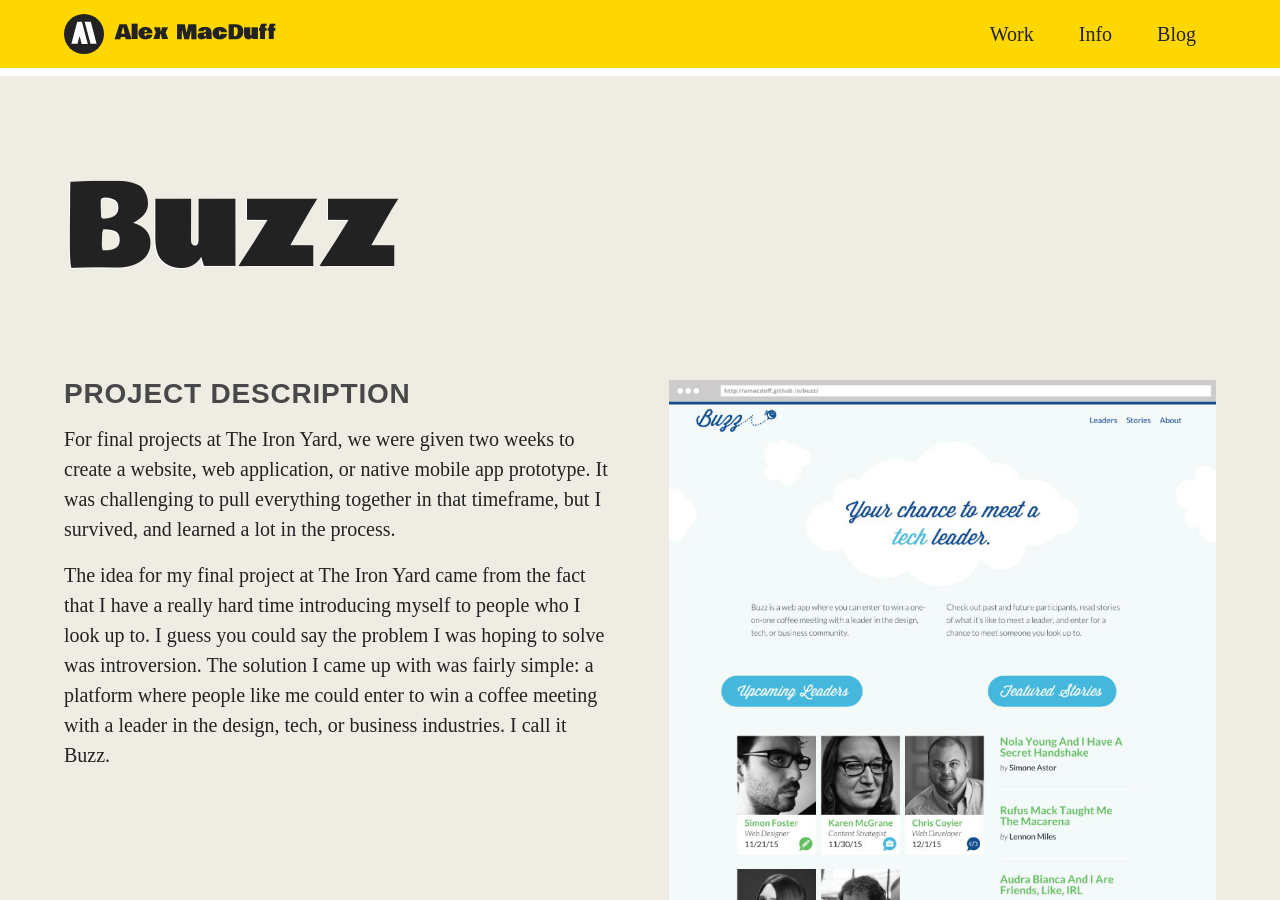
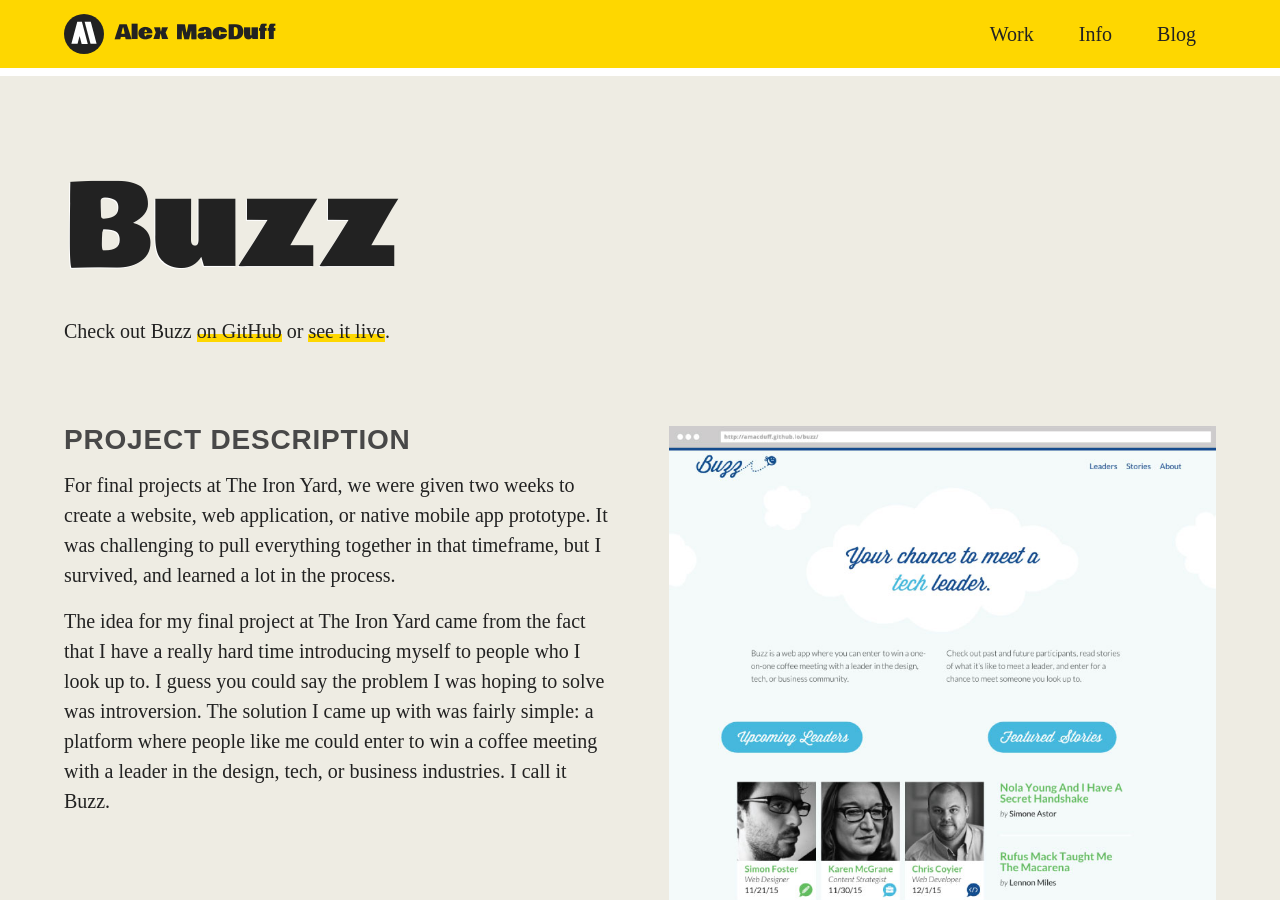
Before and after one commit to amacduff/alex-macduff-design, a Jekyll site: the page built from goodreads.html, in a window 1280 px wide and 900 px high. Built offline with Jekyll 4.4.1, drawn with Linux system fonts in a browser that asks for light colours; nearby versions of some CDN libraries; some web fonts are replaced; some of the changed text lies outside the part shown.

```diff
--- a/buzz.html
+++ b/buzz.html
@@ -5,7 +5,7 @@
 
 <div class="project-title">
     <h1 id="fittext2">Buzz</h1>
-    <p>See the project <a href="http://github.com/amacduff/buzz" target="_blank">on GitHub</a> or <a href="http://amacduff.github.io/buzz/" target="_blank">view it live</a>.
+    <p>See the project <a href="http://github.com/amacduff/buzz" target="_blank">on GitHub</a> or <a href="http://amacduff.github.io/buzz/" target="_blank">view it live</a>.</p>
 </div>
 
 <main class="process">
--- a/goodreads.html
+++ b/goodreads.html
@@ -5,6 +5,7 @@
 
 <div class="project-title">
     <h1 id="fittext2">Buzz</h1>
+    <p>Check out Buzz <a href="http://github.com/amacduff/buzz" target="_blank">on GitHub</a> or <a href="http://amacduff.github.io/buzz/" target="_blank">see it live</a>.</p>
 </div>
 
 <main class="process">
```
Also changed, not shown: other parts of goodreads.html (+0 -1 lines).
